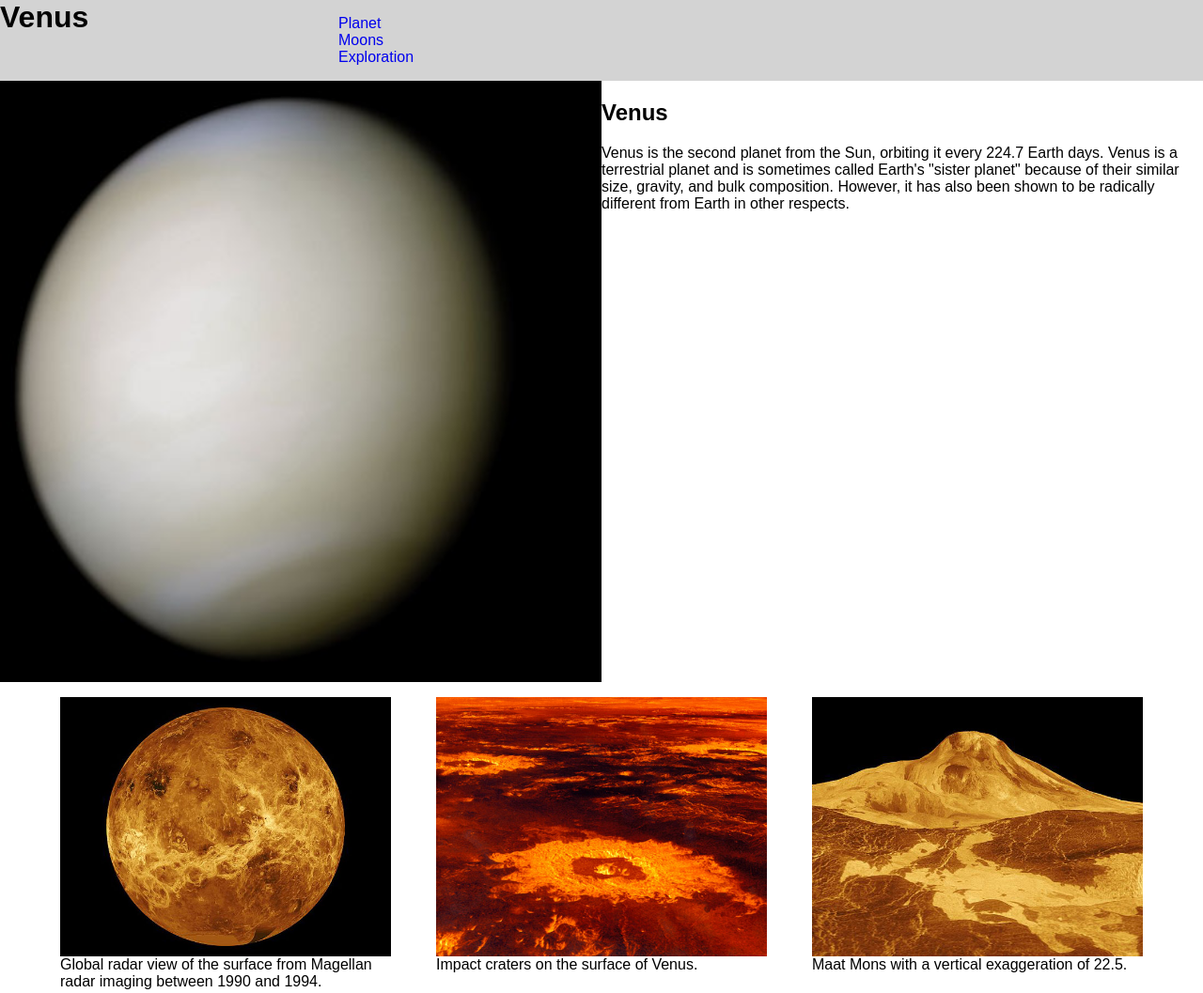
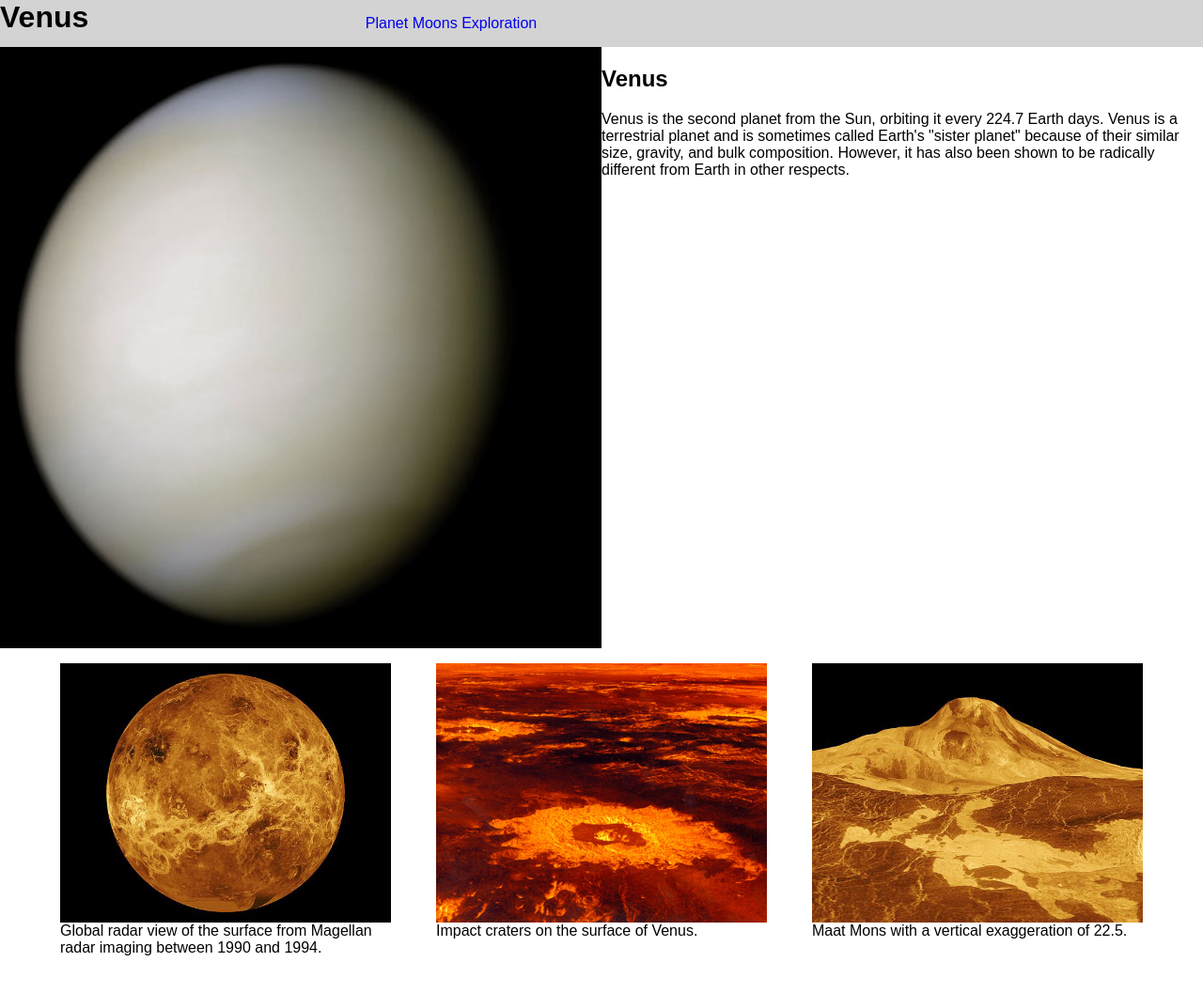
Before and after one commit to HeatherAnn/dsn1675-planet-website, a plain HTML site: page index.html in a window 1280 px wide. Shown: the whole page at 94% size. After the commit the page ends 1034 px from the top, so only its background shows below. Drawn offline with Linux system fonts and the light colour scheme.

Commit message:
completed the nav.

```diff
--- a/css/main.css
+++ b/css/main.css
@@ -28,6 +28,11 @@ body{
   padding-left: 1.5rem;
   padding-right: 1.5rem;
 }
+
+.nav ul{
+  padding: 0;
+}
+
 .nav li{
   list-style-type: none;
 }
--- a/index.html
+++ b/index.html
@@ -19,17 +19,13 @@
      <h1>Venus</h1>
   </div>
 
-
-<div class="grid">
-  <div class="nav unit xs-1 s-1 m-1-3 l-1-4">
-<nav>
+<nav class="nav unit xs-1 s-1 m-1-3 l-1-4">
     <ul>
       <li><a href="index.html">Planet</a></li>
       <li><a href="moons.html">Moons</a></li>
       <li><a href="#">Exploration</a></li>
     <ul>
 <nav>
-</div>
 </div>
 </header>
 
```
Also changed, not shown: moons.html (+7 -10 lines).
